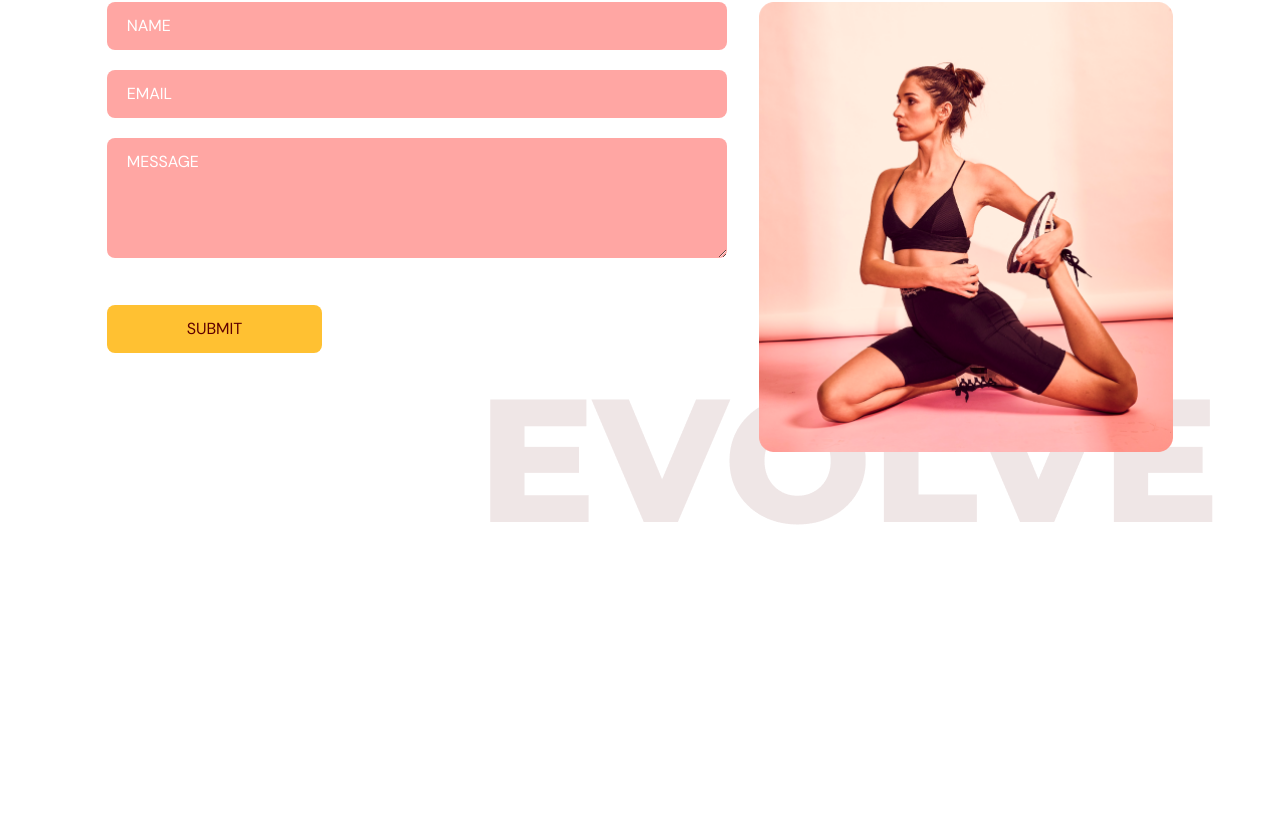
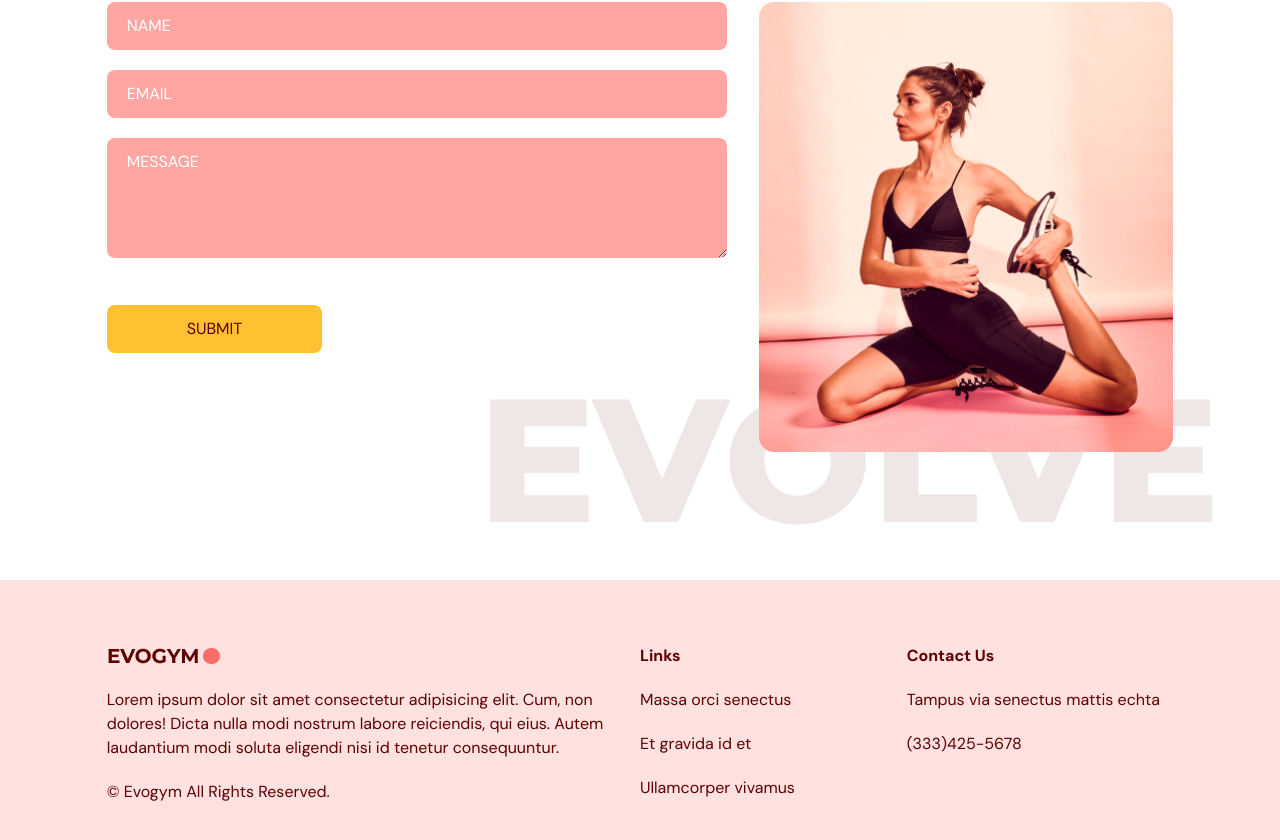
Before and after one commit to monolithdragon/gym-typescript, a React (Vite) app: page / in a window 1280 px wide. Shown: the part 3254-4094 px from the top of the page. Before the commit the page ends 3834 px from the top, so only its background shows below. Built offline with nearby package versions, Linux system fonts and the light colour scheme.

Commit message:
Added Footer

```diff
--- a/src/App.tsx
+++ b/src/App.tsx
@@ -1,6 +1,7 @@
 import { useEffect, useState } from "react";
 import Benefits from "view/benefits";
 import ContactUs from "view/contactUs";
+import Footer from "view/Footer";
 import Home from "view/home";
 import OurClasses from "view/ourClasses";
 import Navbar from "./components/navbar";
@@ -40,6 +41,7 @@ function App() {
       <Benefits setSelectedPage={setSelectedPage} />
       <OurClasses setSelectedPage={setSelectedPage} />
       <ContactUs setSelectedPage={setSelectedPage} />
+      <Footer />
     </div>
   );
 }
--- /dev/null
+++ b/src/view/Footer/index.tsx
@@ -0,0 +1,32 @@
+import Logo from "assets/Logo.png";
+
+const Footer = () => {
+  return (
+    <footer className="bg-primary-100 py-16">
+      <div className="justify-content gap- mx-auto w-5/6 md:flex">
+        <div className="mt-6 basis-1/2 md:mt-0">
+          <img src={Logo} alt="logo" />
+          <p className="my-5">
+            Lorem ipsum dolor sit amet consectetur adipisicing elit. Cum, non
+            dolores! Dicta nulla modi nostrum labore reiciendis, qui eius. Autem
+            laudantium modi soluta eligendi nisi id tenetur consequuntur.
+          </p>
+          <p className="">&copy; Evogym All Rights Reserved.</p>
+        </div>
+        <div className="mt-16 basis-1/4 md:mt-0">
+          <h4 className="font-bold">Links</h4>
+          <p className="my-5">Massa orci senectus</p>
+          <p className="my-5">Et gravida id et</p>
+          <p>Ullamcorper vivamus</p>
+        </div>
+        <div className="mt-16 basis-1/4 md:mt-0">
+          <h4 className="font-bold">Contact Us</h4>
+          <p className="my-5">Tampus via senectus mattis echta</p>
+          <p>(333)425-5678</p>
+        </div>
+      </div>
+    </footer>
+  );
+};
+
+export default Footer;
```
